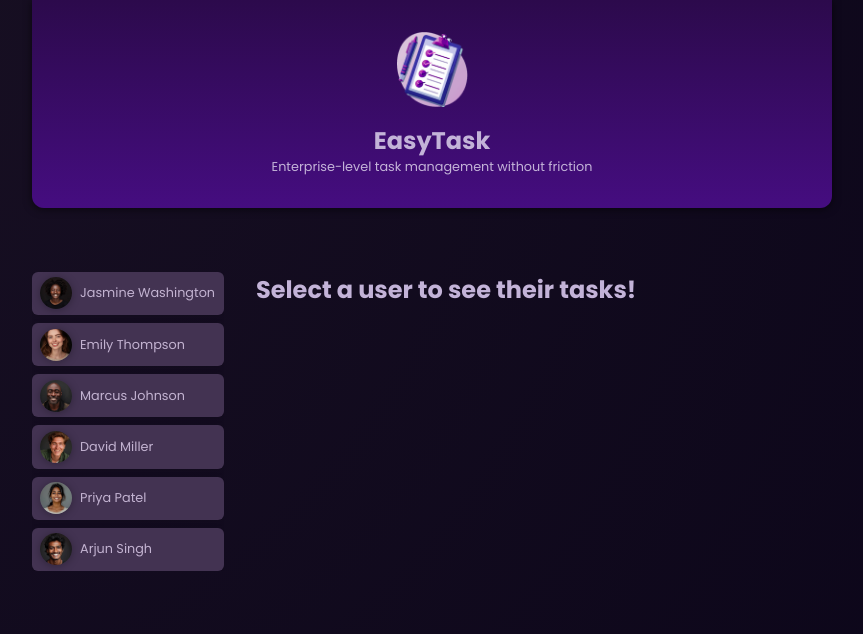
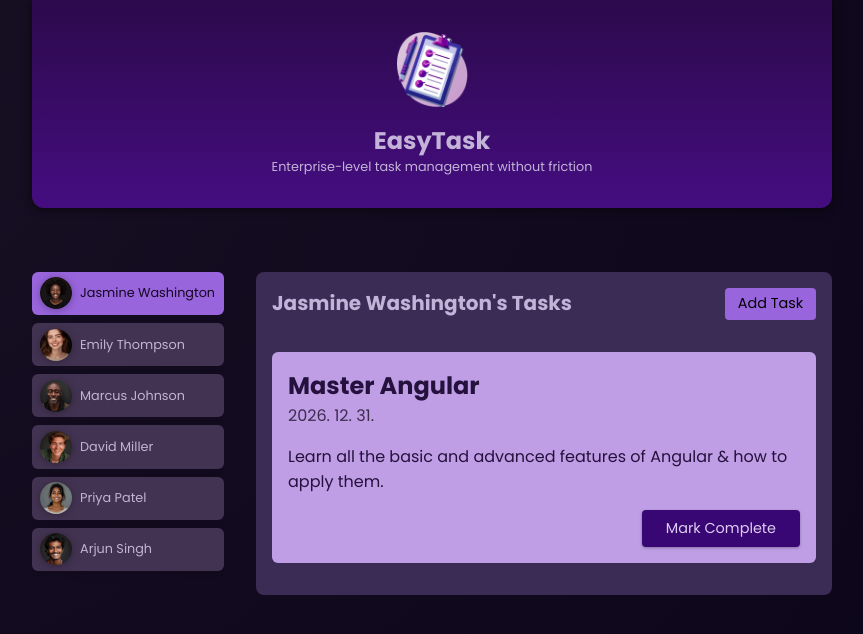
Before and after one commit to Balint90/Angular-2nd-project, an Angular app: page / in a window 1280 px wide. Shown: the top 634 px of the page, without its empty margins (208-1071 px from the left). Built offline with nearby package versions, Linux system fonts and the light colour scheme.

Commit message:
Move TasksService Add AppService Remember lastly selected user Refactoring

```diff
--- a/src/app/app.component.ts
+++ b/src/app/app.component.ts
@@ -4,6 +4,7 @@ import { HeaderComponent } from './header/header.component';
 import { UserComponent } from "./user/user.component";
 import { DUMMY_USERS } from './dummy-users';
 import { TasksComponent } from "./tasks/tasks.component";
+import { AppService } from './services/app.service';
 
 //Decorator
 @Component({
@@ -16,11 +17,16 @@ export class AppComponent {
   users = DUMMY_USERS;
   selectedUserId?: string; //this might not be set
 
+  constructor(private appService: AppService) {
+    this.selectedUserId = appService.getSelectedUserId;
+  }
+
   get selectedUser() {
     return this.users.find(user => user.id === this.selectedUserId);
   }
   onSelectUser(id: string) {
     this.selectedUserId = id;
+    this.appService.saveSelectedUserId(this.selectedUserId);
   }
   title = 'project-2';
 }
--- /dev/null
+++ b/src/app/services/app.service.ts
@@ -0,0 +1,23 @@
+import { Inject, Injectable } from "@angular/core";
+
+@Injectable({ providedIn: 'root' })
+export class AppService {
+    private selectedUserId = 'u1';
+
+    constructor() {
+        const selectedUserId = localStorage.getItem('selectedUserId');
+
+        if (selectedUserId) {
+            this.selectedUserId = JSON.parse(selectedUserId);
+        }
+    }
+
+    public saveSelectedUserId(userId: string) {
+        this.selectedUserId = userId;
+        localStorage.setItem('selectedUserId', JSON.stringify(this.selectedUserId));
+    }
+
+    get getSelectedUserId(): string {
+        return this.selectedUserId;
+    }
+}
--- a/src/app/tasks/new-task/new-task.component.ts
+++ b/src/app/tasks/new-task/new-task.component.ts
@@ -1,7 +1,7 @@
 import { Component, EventEmitter, inject, Input, Output } from '@angular/core';
 import { type NewTaskData } from '../task/task.model';
 import { FormsModule } from '@angular/forms';
-import { TasksService } from '../tasks.service';
+import { TasksService } from '../task/services/tasks.service';
 
 @Component({
   selector: 'app-new-task',
--- a/src/app/tasks/tasks.service.ts
+++ b/src/app/tasks/task/services/tasks.service.ts
@@ -1,4 +1,4 @@
-import { NewTaskData } from "./task/task.model";
+import { NewTaskData } from "../task.model";
 import { v4 as uuidv4 } from 'uuid';
 import { Injectable } from "@angular/core";
 
--- a/src/app/tasks/task/task.component.html
+++ b/src/app/tasks/task/task.component.html
@@ -1,10 +1,10 @@
 <app-card>
     <article>
-        <h2>{{ task?.title }}</h2>
-        <time>{{ task?.dueDate | date:'YYYY. MM. dd.' }}</time>
-        <p>{{ task?.summary }}</p>
+        <h2>{{ task.title }}</h2>
+        <time>{{ task.dueDate | date:'YYYY. MM. dd.' }}</time>
+        <p>{{ task.summary }}</p>
         <p class="actions">
-            <button (click)="onComplete(task?.id)">Mark Complete</button>
+            <button (click)="onComplete()">Mark Complete</button>
         </p>
     </article>
 </app-card>
--- a/src/app/tasks/task/task.component.ts
+++ b/src/app/tasks/task/task.component.ts
@@ -2,7 +2,7 @@ import { Component, Input } from '@angular/core';
 import { type Task } from './task.model';
 import { CardComponent } from "../../shared/card/card.component";
 import { DatePipe } from '@angular/common';
-import { TasksService } from '../tasks.service';
+import { TasksService } from './services/tasks.service';
 
 @Component({
   selector: 'app-task',
--- a/src/app/tasks/tasks.component.html
+++ b/src/app/tasks/tasks.component.html
@@ -15,10 +15,7 @@
     <ul>
         @for (task of selectedUserTasks; track task.id) {
         <li>
-            <app-task
-                [task]="task"
-                (complete)="onCompleteTask(task.id)"
-            />
+            <app-task [task]="task" />
         </li>
         }
     </ul>
--- a/src/app/tasks/tasks.component.ts
+++ b/src/app/tasks/tasks.component.ts
@@ -2,7 +2,7 @@ import { Component, Input } from '@angular/core';
 import { TaskComponent } from './task/task.component';
 import { NewTaskComponent } from "./new-task/new-task.component";
 import { type NewTaskData } from './task/task.model';
-import { TasksService } from './tasks.service';
+import { TasksService } from './task/services/tasks.service';
 
 @Component({
   selector: 'app-tasks',
```
